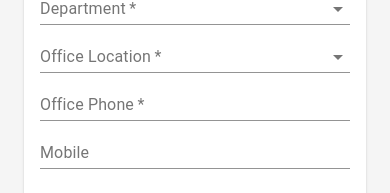
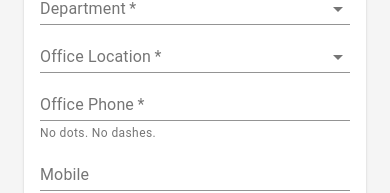
Before and after one commit to billymcdowell/Email-Sig-Generator, a React (Create React App) app: page / in a window 390 px wide. Shown: the part 563-756 px from the top of the page. Built offline with nearby package versions, Linux system fonts and the light colour scheme.

Commit message:
phone number format helper text added.

```diff
--- a/src/App.tsx
+++ b/src/App.tsx
@@ -86,6 +86,24 @@ export default function App() {
       [event.target.name]: event.target.value
     }));
   };
+
+  var phoneHelperText;
+  if (state.address === "93 Longwater Circle, Norwell, MA  02061" || state.address === "1450 Broadway 7th Floor, New York, NY 10018" ) {
+    phoneHelperText = "617 501 5504"
+  } else if (state.address === "54 Fitzwilliam Square, Dublin 2, D02 X308, Ireland") {
+    phoneHelperText = "+353 1 634 4444"
+  } else if (state.address === "Maurenbrecherstrasse 16, 47803 Krefeld, Deutschland") {
+    phoneHelperText = "+49 2151 928 4800"
+  } else if (state.address === "Broadgate Quarter, 7th Floor, One Snowden Street, London EC2A 2DQ") {
+    phoneHelperText = "+44 (0)203 555 4444"
+  } else if (state.address === "Level 11 Aoyama Palacio Tower, 3-6-7 Kita-Aoyama Minato-Ku, Tokyo 107 - 0061, Japan" || state.address === "Unit 1801 The Peak Tower, 107 L.P. Leviste Street, Salcedo Village, Makati City, Philippines, 1227") {
+    phoneHelperText = "+81 3 5778 5555"
+  } else {
+    phoneHelperText = ""
+}
+
+
+
   return (
     <ThemeProvider theme={theme}>
       <div className="App">
@@ -185,6 +203,8 @@ export default function App() {
                     name={"phone"}
                     onChange={handleChange}
                     color={"primary"}
+                    helperText={phoneHelperText ? "No dots. No dashes. Please follow this example: " + phoneHelperText : "No dots. No dashes."}
+
                   />
                   <TextField
                     fullWidth={true}
```
